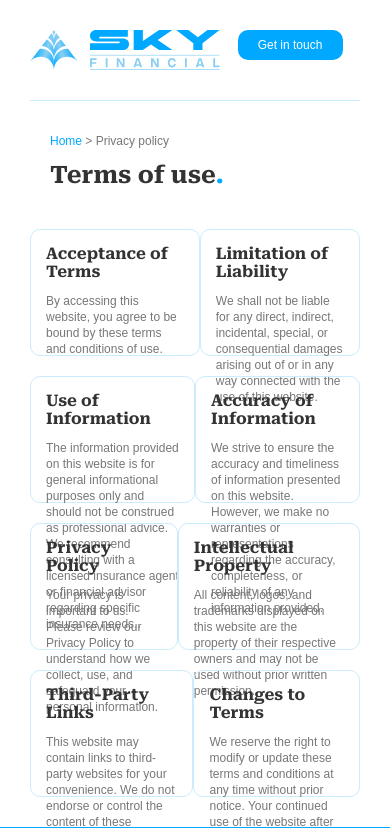
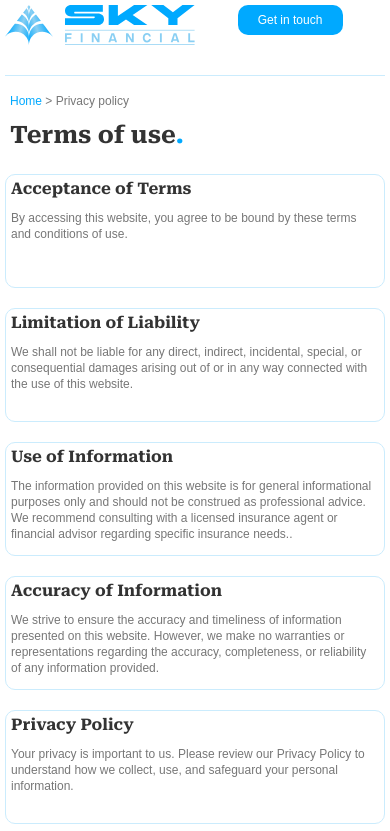
Before and after one commit to tmwgc-firm/skylife-mono, a Next.js app: page /Terms in a window 390 px wide. Shown: the top 831 px of the page. Built offline with nearby package versions, Linux system fonts and the light colour scheme.

Commit message:
fix: height of left and right grids are changed

```diff
--- a/app/Terms/terms.module.css
+++ b/app/Terms/terms.module.css
@@ -39,7 +39,7 @@
     border: 1px solid #CBECFD;
     border-radius: 10px;
     max-width: 550px;
-    height: 95px;
+    height: 102px;
     padding: 15px;
 }
 
@@ -47,6 +47,33 @@
     border: 1px solid #CBECFD;
     border-radius: 10px;
     max-width: 550px;
-    height: 95px;
+    height: 102px;
     padding: 15px;
 }
+
+@media (max-width: 480px) {
+
+.subgrid {
+    display: grid;
+    grid-auto-flow: row;
+    justify-content: space-around;
+    row-gap: 20px;
+}
+
+.leftgrid {
+    padding: 5px;
+}
+
+.rightgrid{
+    padding: 5px;
+}
+
+.linkpage1{
+    margin: 5px;
+    display: block;
+}
+
+.minihead {
+    padding: 5px;
+}
+}
```
